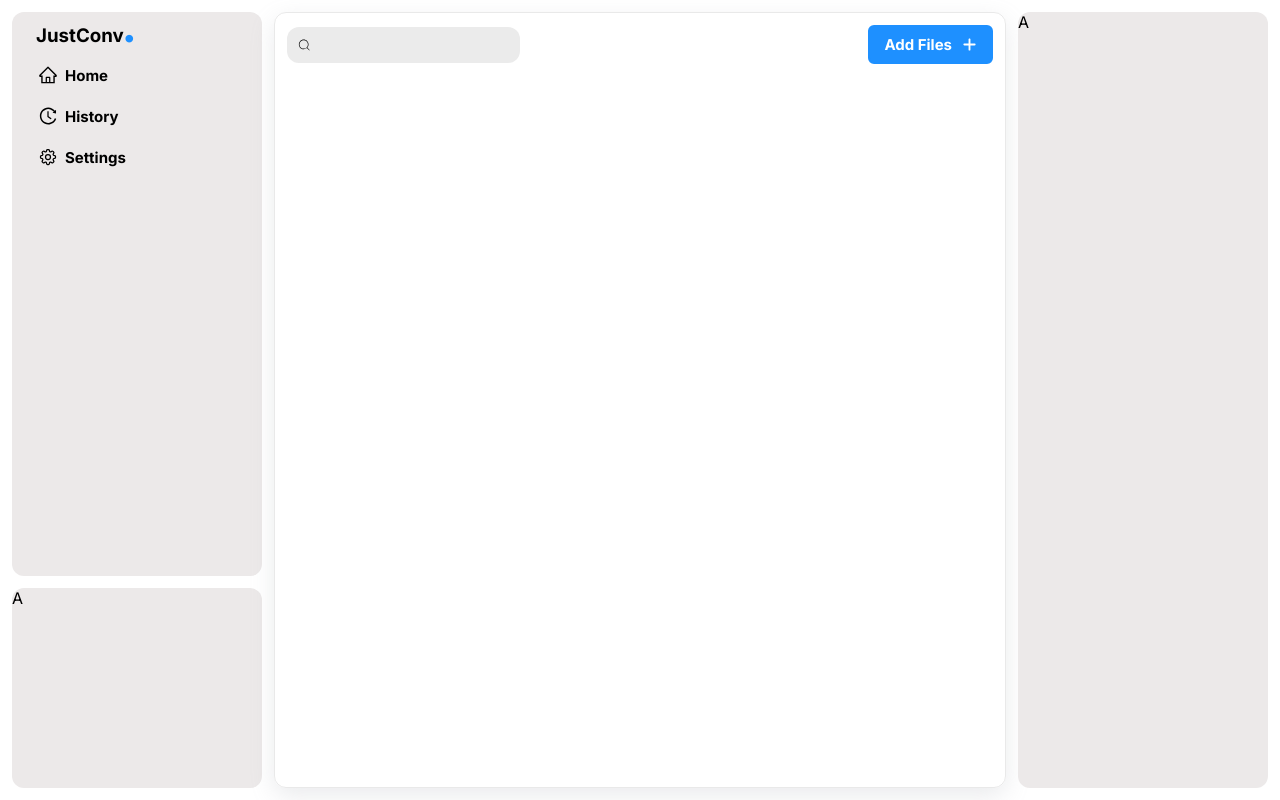
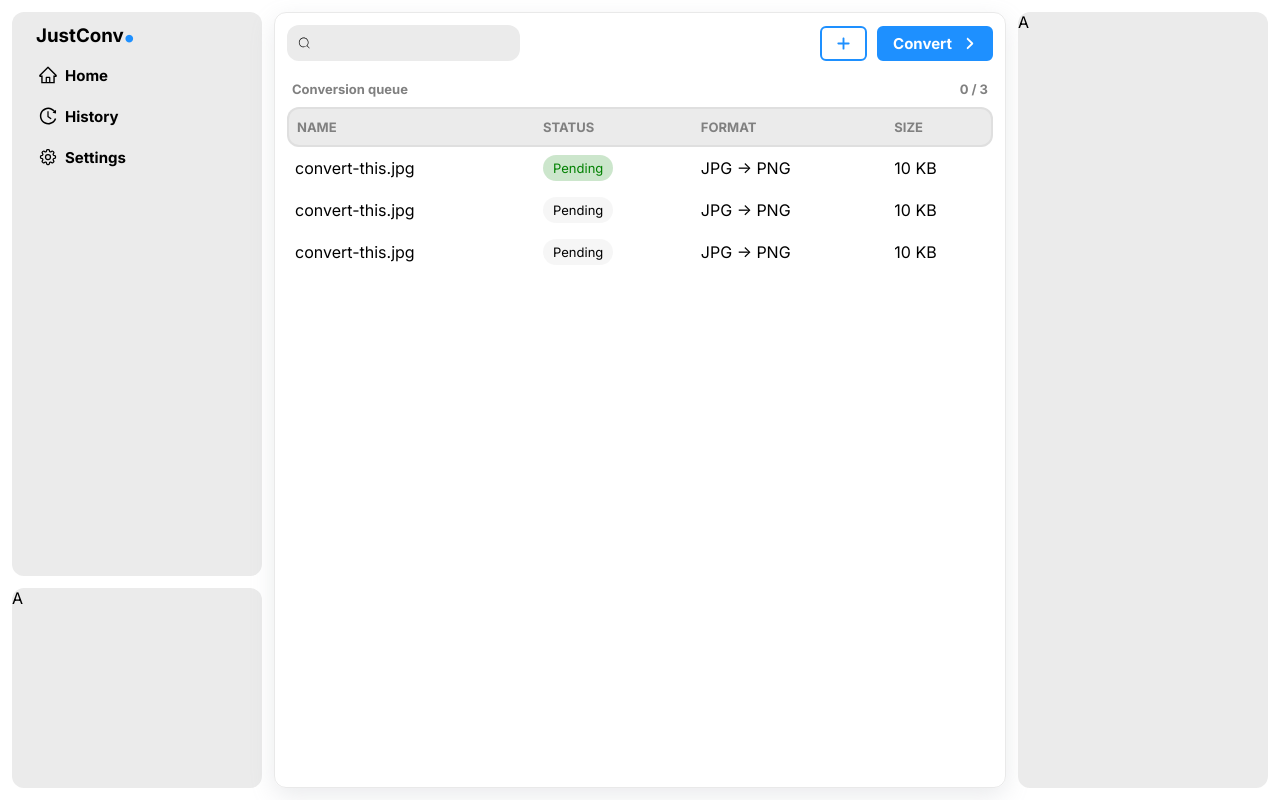
Before and after one commit to henriquemdimer/justconv, a React (Vite) app in the folder web/: page / in a window 1280 px wide. Built offline with nearby package versions, Linux system fonts and the light colour scheme.

Commit message:
feat: add queue, tag components

```diff
--- a/web/src/app/routes/home/index.scss
+++ b/web/src/app/routes/home/index.scss
@@ -4,13 +4,26 @@
     padding: var(--layout-padding);
     display: flex;
     gap: var(--layout-gap);
+    overflow: hidden;
 
     &__convert {
+        display: flex;
+        flex-direction: column;
+        gap: 20px;
+        height: 100%;
+        width: 100%;
+
         &__header {
             display: flex;
             align-items: center;
             justify-content: space-between;
             gap: 10px;
+
+            &__actions {
+                display: flex;
+                gap: 10px;
+                align-items: center;
+            }
         }
     }
 
@@ -40,8 +53,8 @@
 
         &--transparent {
             background-color: transparent;
-            border: 1px solid rgba(211, 211, 211, 0.5);
-            box-shadow: rgba(149, 157, 165, 0.2) 0px 8px 24px;
+            border: 1px solid var(--layout-panel-border-color);
+            box-shadow: var(--layout-panel-box-shadow);
         }
 
         &--with-padding {
--- a/web/src/app/routes/home/index.tsx
+++ b/web/src/app/routes/home/index.tsx
@@ -4,7 +4,8 @@ import Sidebar from "@/features/sidebar/sidebar";
 import Input from "@/components/ui/input";
 import { CiSearch } from "react-icons/ci";
 import Button from "@/components/ui/button";
-import { FaPlus } from "react-icons/fa6";
+import { FaAngleRight, FaPlus } from "react-icons/fa6";
+import Queue from "@/features/queue/queue";
 
 export default function HomePage() {
 	return (
@@ -21,8 +22,12 @@ export default function HomePage() {
 						<div id="layout__convert">
 							<div id="layout__convert__header">
 								<Input startContent={<CiSearch />} />
-								<Button color="primary" endContent={<FaPlus />}>Add Files</Button>
+								<div id="layout__convert__header__actions">
+									<Button variant="outline" color="primary" startContent={<FaPlus />} />
+									<Button color="primary" endContent={<FaAngleRight />}>Convert</Button>
+								</div>
 							</div>
+							<Queue />
 						</div>
 					</div>
 				</div>
--- a/web/src/components/ui/button/index.scss
+++ b/web/src/components/ui/button/index.scss
@@ -4,6 +4,7 @@
   outline: none;
   border: none;
   padding: var(--button-padding);
+  height: 35px;
   border: 2px solid;
   font-size: var(--button-font-size);
   font-weight: bold;
@@ -20,7 +21,7 @@
 
   &--disabled {
     cursor: not-allowed;
-    opacity: .4;
+    opacity: .65;
   }
 
   &-radius {
@@ -91,7 +92,7 @@
       &.button-color--primary {
         color: var(--button-primary);
 
-        &:hover {
+        &:not(.button--disabled):hover {
           background-color: var(--button-primary);
           color: var(--button-text-light);
         }
@@ -100,7 +101,7 @@
       &.button-color--default {
         color: var(--button-text-dark);
 
-        &:hover {
+        &:not(.button--disabled)::hover {
           background-color: var(--button-default);
           color: var(--button-text-dark);
         }
@@ -109,7 +110,7 @@
       &.button-color--danger {
         color: var(--button-danger);
 
-        &:hover {
+        &:not(.button--disabled)::hover {
           background-color: var(--button-danger);
           color: var(--button-text-light);
         }
--- a/web/src/components/ui/button/index.tsx
+++ b/web/src/components/ui/button/index.tsx
@@ -8,7 +8,7 @@ export type ButtonRadius = CommonSizes | "none" | "full";
 export type ButtonColors = "default" | "primary" | "danger";
 
 export interface ButtonProps {
-  children: ReactNode;
+  children?: ReactNode;
   variant?: ButtonVariants;
   radius?: ButtonRadius;
   color?: ButtonColors;
@@ -41,7 +41,7 @@ export default function Button(props: ButtonProps) {
     <button
       onMouseEnter={() => setIsHovered(true)}
       onMouseLeave={() => setIsHovered(false)}
-      onClick={props.onClick} type="button"
+      onClick={() => (!props.isDisabled && !props.isLoading) && props.onClick} type="button"
       className={`button
         button-variant--${props.variant || "default"}
         button-radius--${props.radius || "sm"}
@@ -61,7 +61,6 @@ export default function Button(props: ButtonProps) {
           />
         </i>
       )}
-      {isHovered}
       {props.children}
       {props.endContent}
     </button >
--- a/web/src/components/ui/input/index.scss
+++ b/web/src/components/ui/input/index.scss
@@ -3,13 +3,14 @@
 .input {
     @include mixins.shrink(.97);
 
-    background-color: rgb(235, 235, 235);
+    background-color: var(--input-bg-color);
     display: flex;
-    padding: 10px;
-    border-radius: 12px;
+    padding: var(--input-padding);
+    border-radius: var(--input-border-radius);
     align-items: center;
-    gap: 5px;
+    gap: var(--input-flex-gap);
     transition: var(--transition-fast);
+    cursor: text;
 
     & > input {
         border: none;
--- a/web/src/components/ui/input/index.tsx
+++ b/web/src/components/ui/input/index.tsx
@@ -1,4 +1,4 @@
-import { ReactNode } from "react";
+import { ReactNode, useState } from "react";
 import "./index.scss";
 
 export interface InputProps {
@@ -8,10 +8,19 @@ export interface InputProps {
 }
 
 export default function Input(props: InputProps) {
+    const [id] = useState(crypto.randomUUID());
+
+    function irradiateClick() {
+        const input = document.getElementById(id);
+        if (input) {
+            input.focus();
+        }
+    }
+
     return (
-        <div className="input">
+        <div onClick={irradiateClick} className="input">
             {props.startContent}
-            <input placeholder={props.placeholder} />
+            <input id={id} placeholder={props.placeholder} />
             {props.endContent}
         </div>
     )
--- /dev/null
+++ b/web/src/components/ui/tag/index.scss
@@ -0,0 +1,33 @@
+.tag {
+    padding: 5px 10px;
+    border-radius: 50px;
+    display: inline-block;
+    font-size: 13px;
+
+    &-color {
+        &--primary {
+            background-color: var(--tag-color-primary);
+            color: var(--tag-color-primary-text);
+        }
+
+        &--default {
+            background-color: var(--tag-color-default);
+            color: var(--tag-color-default-text);
+        }
+
+        &--danger {
+            background-color: var(--tag-color-danger);
+            color: var(--tag-color-danger-text);
+        }
+
+        &--warn {
+            background-color: var(--tag-color-warn);
+            color: var(--tag-color-warn-text);
+        }
+
+        &--success {
+            background-color: var(--tag-color-success);
+            color: var(--tag-color-success-text);
+        }
+    }
+}
--- /dev/null
+++ b/web/src/components/ui/tag/index.tsx
@@ -0,0 +1,18 @@
+import { ReactNode } from "react";
+import "./index.scss";
+
+export type TagColors = "default" | "primary" | "danger" | "warn" | "success";
+
+export interface TagProps {
+    children: ReactNode;
+    color?: TagColors;
+}
+
+export default function Tag(props: TagProps) {
+    return (
+        <div className={`tag
+            tag-color--${props.color || "default"}`}>
+            {props.children}
+        </div>
+    )
+}
--- /dev/null
+++ b/web/src/features/queue/queue.scss
@@ -0,0 +1,56 @@
+#queue {
+    display: flex;
+    flex-direction: column;
+    gap: var(--queue-flex-gap);
+
+    &__header {
+        display: flex;
+        align-items: center;
+        justify-content: space-between;
+        font-size: var(--queue-header-font-size);
+        font-weight: bold;
+        color: var(--queue-header-color);
+        padding: 0 5px;
+    }
+
+    &__table {
+        max-width: calc(100svw - (var(--layout-padding) * 2) - (var(--layout-panel-padding) * 2) - (var(--layout-gap) * 2) - (250px * 2));
+        height: 100%;
+        width: 100%;
+        overflow: auto;
+
+        & > table {
+            width: 100%;
+            border-collapse: separate;
+            border-spacing: 0;
+
+            th, td {
+                padding: var(--queue-td-padding);
+                text-align: left;
+            }
+
+            th {
+                background-color: var(--default);
+                text-transform: uppercase;
+                font-size: var(--queue-th-font-size);
+                height: var(--queue-th-height);
+                border: 2px solid var(--layout-panel-border-color);
+                border-left: none;
+                border-right: none;
+                color: var(--queue-th-color);
+
+                &:first-child {
+                    border-top-left-radius: 12px;
+                    border-bottom-left-radius: 12px;
+                    border-left: 2px solid var(--layout-panel-border-color);
+                }
+
+                &:last-child {
+                    border-top-right-radius: 12px;
+                    border-bottom-right-radius: 12px;
+                    border-right: 2px solid var(--layout-panel-border-color);
+                }
+            }
+        }
+    }
+}
--- /dev/null
+++ b/web/src/features/queue/queue.tsx
@@ -0,0 +1,45 @@
+import Tag from "@/components/ui/tag";
+import "./queue.scss";
+
+export default function Queue() {
+    return (
+        <div id="queue">
+            <div id="queue__header">
+                <span>Conversion queue</span>
+                <span>0 / 3</span>
+            </div>
+            <div id="queue__table">
+                <table>
+                    <thead>
+                        <tr>
+                            <th>Name</th>
+                            <th>Status</th>
+                            <th>Format</th>
+                            <th>Size</th>
+                        </tr>
+                    </thead>
+                    <tbody>
+                        <tr>
+                            <td>convert-this.jpg</td>
+                            <td><Tag color="success">Pending</Tag></td>
+                            <td>JPG -&gt; PNG</td>
+                            <td>10 KB</td>
+                        </tr>
+                        <tr>
+                            <td>convert-this.jpg</td>
+                            <td><Tag>Pending</Tag></td>
+                            <td>JPG -&gt; PNG</td>
+                            <td>10 KB</td>
+                        </tr>
+                        <tr>
+                            <td>convert-this.jpg</td>
+                            <td><Tag>Pending</Tag></td>
+                            <td>JPG -&gt; PNG</td>
+                            <td>10 KB</td>
+                        </tr>
+                    </tbody>
+                </table>
+            </div>
+        </div>
+    )
+}
--- a/web/src/globals.scss
+++ b/web/src/globals.scss
@@ -11,9 +11,24 @@ i {
   justify-content: center;
 }
 
+body, html {
+  overflow: hidden;
+  width: 100svw;
+  height: 100svh;
+}
+
 :root {
+  /*
+  * COLORS
+  */
   --primary: rgb(30, 144, 255);
   --primary-flat: rgba(48, 139, 230, 0.2);
+  --default: rgb(235, 235, 235);
+  --default-flat: rgba(211, 211, 211, 0.2);
+  --danger: red;
+  --danger-flat: rgba(255, 0, 0, 0.2);
+
+
   --transition: .2s;
   --transition-fast: .1s;
 
@@ -23,15 +38,15 @@ i {
   // Colors
   --button-primary: var(--primary);
   --button-primary-flat: var(--primary-flat);
-  --button-default: lightgray;
-  --button-default-flat: rgba(211, 211, 211, 0.2);
-  --button-danger: red;
-  --button-danger-flat: rgba(255, 0, 0, 0.2);
+  --button-default: var(--default);
+  --button-default-flat: var(--default-flat);
+  --button-danger: var(--danger);
+  --button-danger-flat: var(--danger-flat);
   --button-text-light: white;
   --button-text-dark: black;
 
   // Sizes
-  --button-padding: 8px 14px;
+  --button-padding: 0 14px;
   --button-font-size: 15px;
 
   // Radius
@@ -50,7 +65,9 @@ i {
   --layout-gap: 12px;
   --layout-panel-border-radius: 12px;
   --layout-panel-padding: 12px;
-  --layout-panel-background-color: #ece9e9;
+  --layout-panel-background-color: var(--default);
+  --layout-panel-border-color: rgba(211, 211, 211, 0.5);
+  --layout-panel-box-shadow: rgba(149, 157, 165, 0.2) 0px 8px 24px;
 
   /*
     CONTAINER VARIABLES
@@ -70,4 +87,37 @@ i {
   --sidebar-menu-item-radius: 8px;
   --sidebar-menu-item-icon-gap: 7px;
   --sidebar-menu-item-icon-font-size: 20px;
+
+  /*
+  * INPUT VARIABLES
+  */
+  --input-bg-color: rgb(235, 235, 235);
+  --input-padding: 10px;
+  --input-border-radius: 12px;
+  --input-flex-gap: 5px;
+
+  /*
+  * TAG VARIABLES
+  */
+  --tag-color-primary: var(--primary-flat);
+  --tag-color-primary-text: var(--primary);
+  --tag-color-default: var(--default-flat);
+  --tag-color-default-text: black;
+  --tag-color-danger: var(--danger-flat);
+  --tag-color-danger-text: var(--danger);
+  --tag-color-warn: rgba(255, 166, 0, 0.2);
+  --tag-color-warn-text: orange;
+  --tag-color-success: rgba(0, 128, 0, 0.2);
+  --tag-color-success-text: green;
+
+  /*
+  * QUEUE VARIABLES
+  */
+  --queue-td-padding: 8px;
+  --queue-th-height: 40px;
+  --queue-th-font-size: 13px;
+  --queue-th-color: gray;
+  --queue-flex-gap: 10px;
+  --queue-header-font-size: 13px;
+  --queue-header-color: gray;
 }
```
